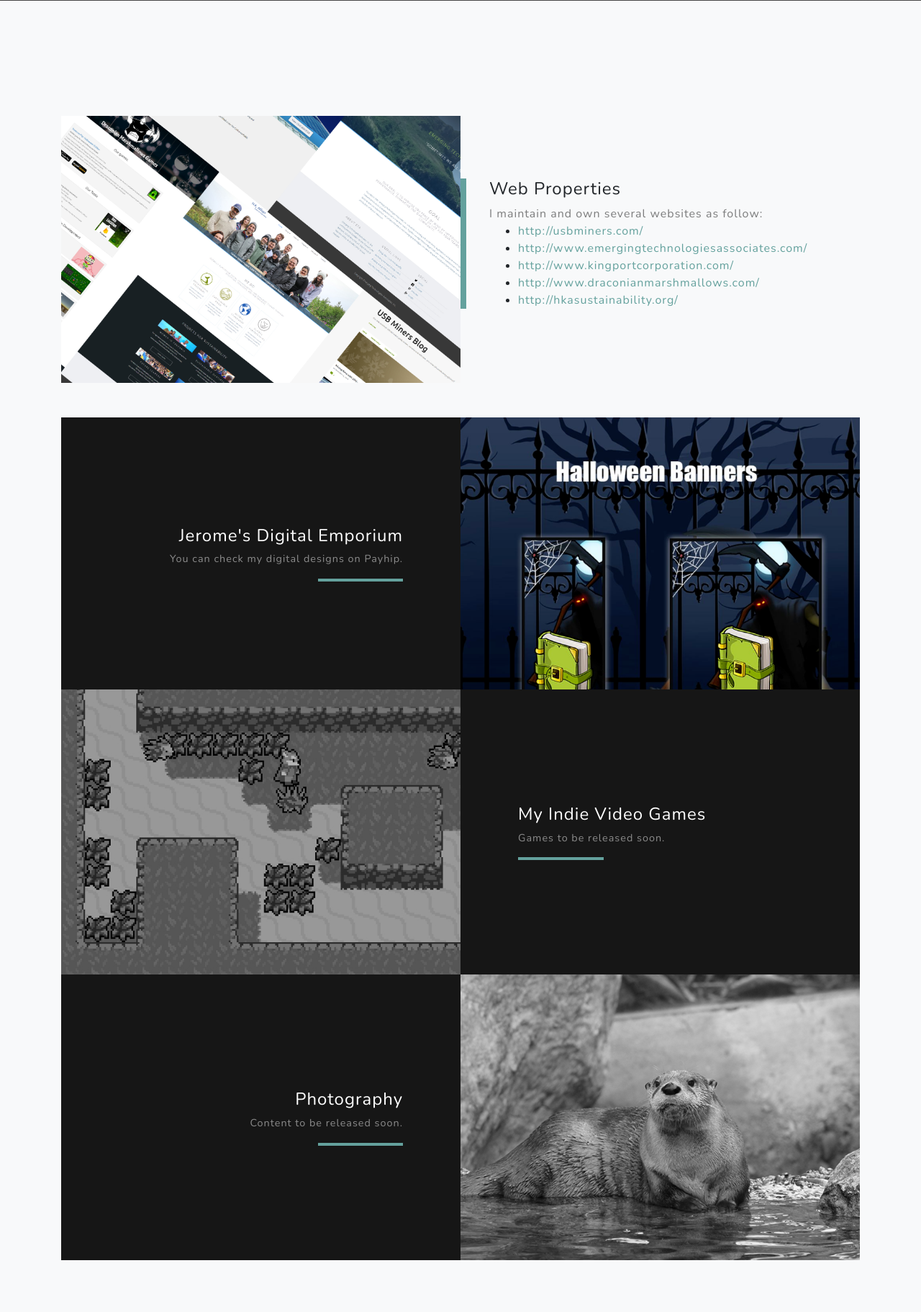
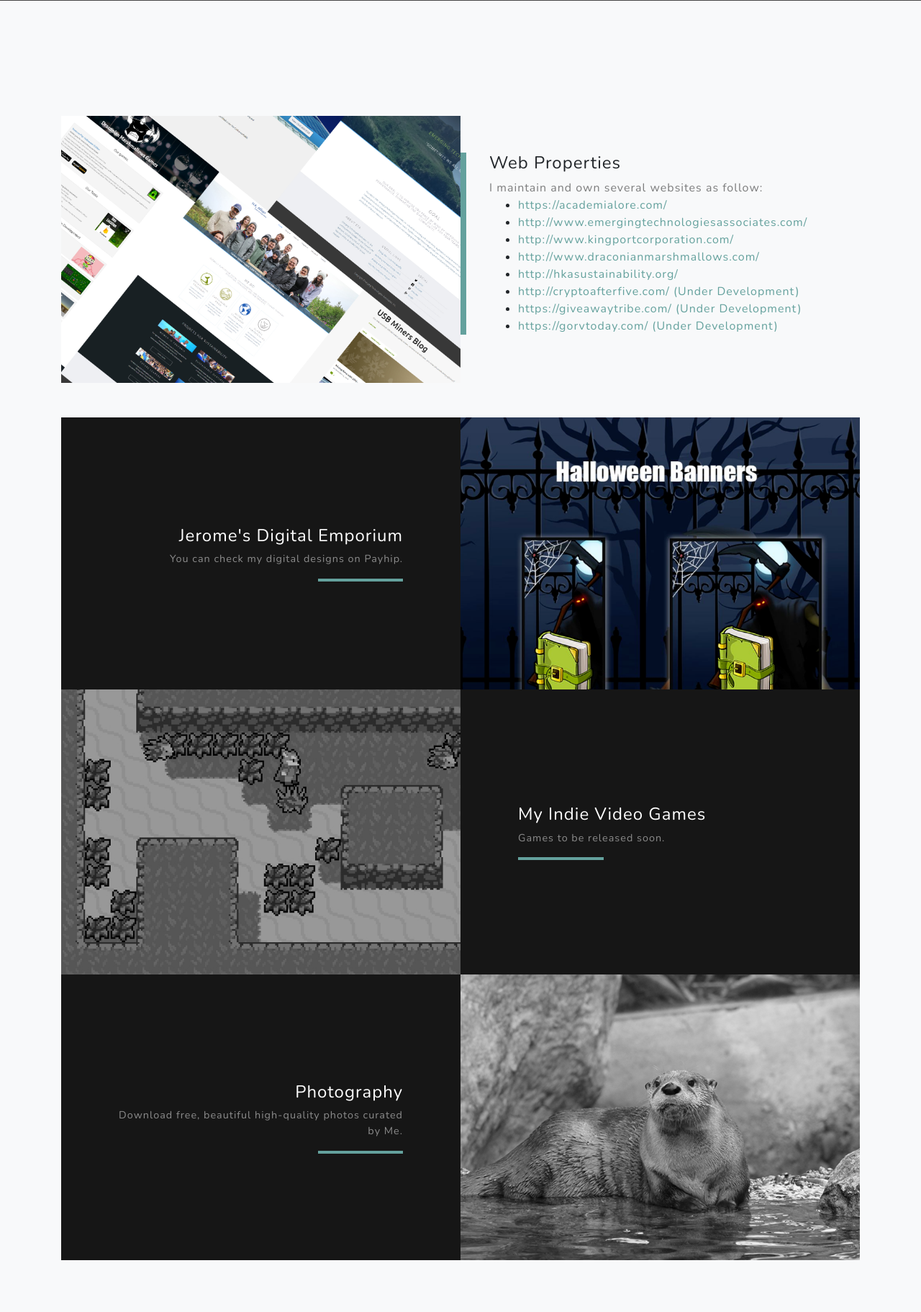
Before and after one commit to jeromeheuze/jeromeheuze-com, a PHP site: page / in a window 1280 px wide. Shown: the part 1853-3676 px from the top of the page at 72% size. Run offline with PHP 8.4, Linux system fonts and the light colour scheme; some libraries are stand-ins or nearby versions.

Commit message:
fixed some bugs

```diff
--- /dev/null
+++ b/bittube-verify.txt
@@ -0,0 +1 @@
+99fe53a0-a8c1-3f34-8149-acc2d29653e1
--- a/index.php
+++ b/index.php
@@ -120,11 +120,14 @@
                     <h4>Web Properties</h4>
                     <p class="text-black-50 mb-0">I maintain and own several websites as follow:</p>
                     <ul>
-                        <li><a href="http://usbminers.com/" target="_blank">http://usbminers.com/</a></li>
+                        <li><a href="https://academialore.com/" target="_blank">https://academialore.com/</a></li>
                         <li><a href="http://www.emergingtechnologiesassociates.com/" target="_blank">http://www.emergingtechnologiesassociates.com/</a></li>
                         <li><a href="http://www.kingportcorporation.com/" target="_blank">http://www.kingportcorporation.com/</a></li>
                         <li><a href="http://www.draconianmarshmallows.com/" target="_blank">http://www.draconianmarshmallows.com/</a></li>
                         <li><a href="http://hkasustainability.org/" target="_blank">http://hkasustainability.org/</a></li>
+                        <li><a href="http://cryptoafterfive.com/" target="_blank">http://cryptoafterfive.com/ (Under Development)</a></li>
+                        <li><a href="https://giveawaytribe.com/" target="_blank">https://giveawaytribe.com/ (Under Development)</a></li>
+                        <li><a href="https://gorvtoday.com/" target="_blank">https://gorvtoday.com/ (Under Development)</a></li>
                     </ul>
                 </div>
             </div>
@@ -169,14 +172,14 @@
         <!-- Project Two Row -->
         <div class="row justify-content-center no-gutters">
             <div class="col-lg-6">
-                <img class="img-fluid" src="img/demo-image-02.jpg" alt="">
+                <a href="https://unsplash.com/@jeromeheuze" target="_blank"><img class="img-fluid" src="img/demo-image-02.jpg" alt=""></a>
             </div>
             <div class="col-lg-6 order-lg-first">
                 <div class="bg-black text-center h-100 project">
                     <div class="d-flex h-100">
                         <div class="project-text w-100 my-auto text-center text-lg-right">
                             <h4 class="text-white">Photography</h4>
-                            <p class="mb-0 text-white-50">Content to be released soon.</p>
+                            <p class="mb-0 text-white-50">Download free, beautiful high-quality photos curated by Me.</p>
                             <hr class="d-none d-lg-block mb-0 mr-0">
                         </div>
                     </div>
@@ -230,16 +233,16 @@
         </div>
 
         <div class="social d-flex justify-content-center">
-            <a href="#" class="mx-2">
+            <a href="https://twitter.com/HeuzeJerome" class="mx-2">
                 <i class="fa fa-twitter" aria-hidden="true"></i>
             </a>
-            <a href="#" class="mx-2">
-                <i class="fa fa-facebook" aria-hidden="true"></i>
+            <a href="https://www.behance.net/jerome-heuze" class="mx-2">
+                <i class="fa fa-behance" aria-hidden="true"></i>
             </a>
-            <a href="#" class="mx-2">
+            <a href="https://github.com/jeromeheuze" class="mx-2">
                 <i class="fa fa-github" aria-hidden="true"></i>
             </a>
-            <a href="#" class="mx-2">
+            <a href="https://www.linkedin.com/in/jeromeheuze/" class="mx-2">
                 <i class="fa fa-linkedin" aria-hidden="true"></i>
             </a>
         </div>
@@ -250,7 +253,7 @@
 <!-- Footer -->
 <footer class="bg-black small text-center text-white-50">
     <div class="container">
-        Copyright &copy; Jérôme Heuzé 2019
+        Copyright &copy;2019 - Jérôme Heuzé
     </div>
 </footer>
 
```
